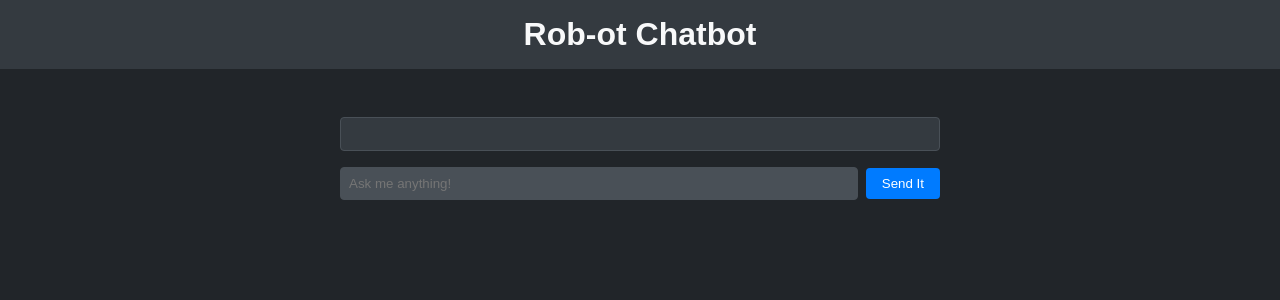
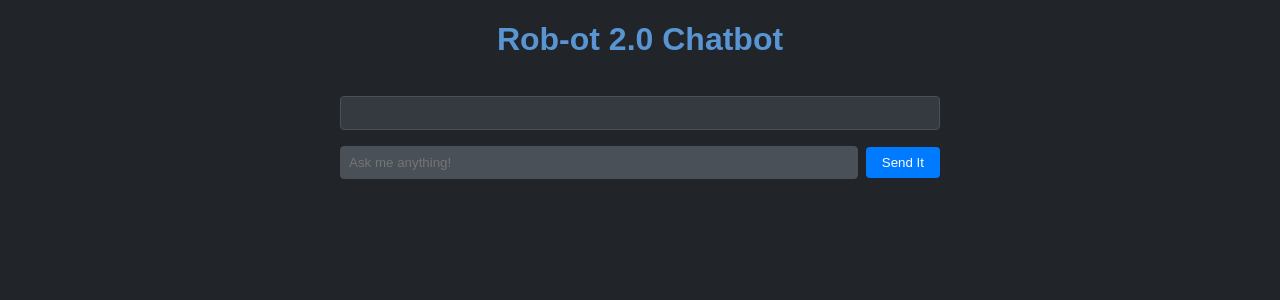
Before and after one commit to robregan/openaiApi, a React (Create React App) app in the folder frontend/: page / in a window 1280 px wide. Shown: the top 300 px of the page. Built offline with nearby package versions, Linux system fonts and the light colour scheme.

Commit message:
css changes

```diff
--- a/frontend/src/App.css
+++ b/frontend/src/App.css
@@ -1,6 +1,7 @@
 body {
   background-color: #212529;
   color: #f8f9fa;
+  font-family: Arial, sans-serif;
 }
 
 .chat {
@@ -23,18 +24,26 @@ body {
 }
 
 .message {
-  margin-bottom: 0.5rem;
+  margin-bottom: 1rem;
   line-height: 1.5;
+  max-width: 70%;
+  padding: 0.5rem;
+  border-radius: 0.5rem;
 }
 
 .message.user {
   text-align: right;
   font-weight: bold;
+  background-color: #007bff;
+  color: #fff;
+  margin-left: auto;
 }
 
 .message.bot {
   text-align: left;
-  color: #ced4da;
+  background-color: #495057;
+  color: #f8f9fa;
+  margin-right: auto;
 }
 
 .message-form {
@@ -51,33 +60,6 @@ body {
   border-radius: 4px;
   margin-right: 0.5rem;
 }
-.loading {
-  font-size: 1.2rem;
-  font-weight: bold;
-  color: #007bff;
-}
-
-.App {
-  text-align: center;
-  font-family: Arial, sans-serif;
-}
-
-header {
-  background-color: #343a40;
-  padding: 1rem 0;
-}
-
-header h1 {
-  color: #f8f9fa;
-  margin: 0;
-}
-
-.container {
-  max-width: 800px;
-  margin: 2rem auto;
-  padding: 0 1rem;
-}
-
 
 .message-form button {
   background-color: #007bff;
@@ -91,3 +73,7 @@ header h1 {
 .message-form button:hover {
   background-color: #0069d9;
 }
+h1 {
+  text-align: center;
+  color: #5994d3;
+}
--- a/frontend/src/App.js
+++ b/frontend/src/App.js
@@ -6,7 +6,7 @@ function App() {
   return (
     <div className='App'>
       <header>
-        <h1>Rob-ot Chatbot</h1>
+        <h1>Rob-ot 2.0 Chatbot</h1>
       </header>
       <div className='container'>
         <Chat />
```
